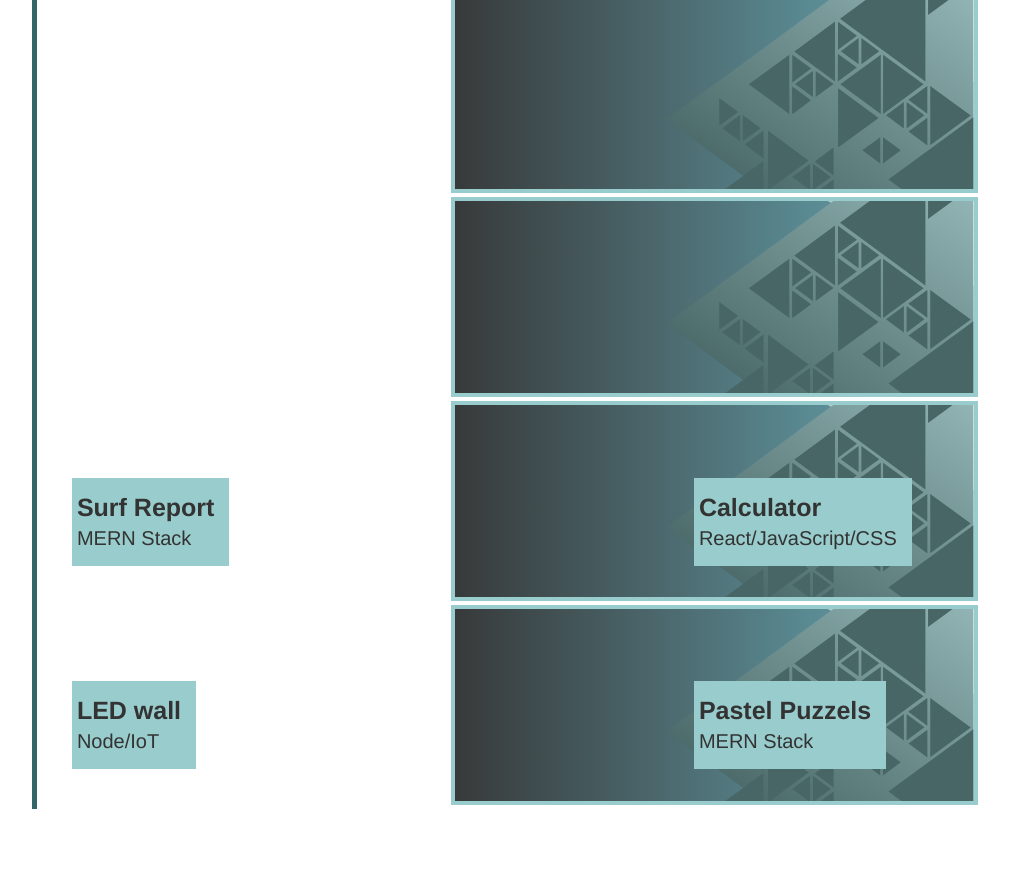
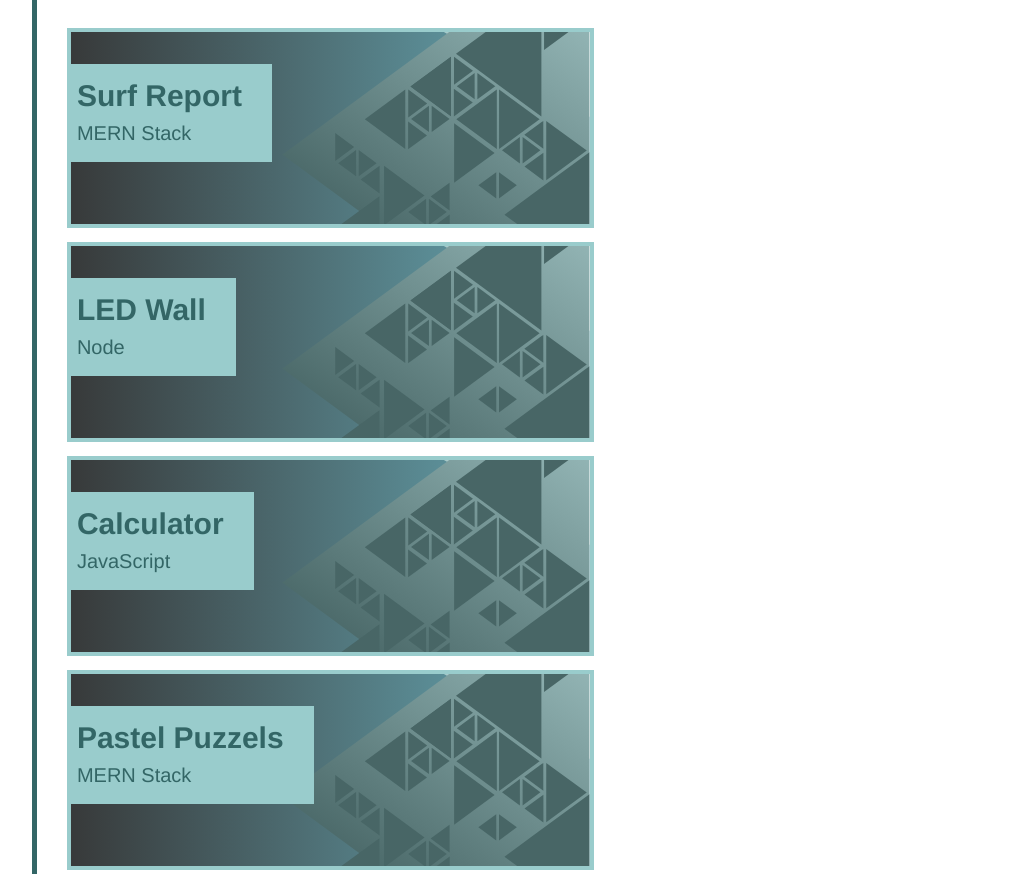
Before and after one commit to TigranBalayan10/portfolio-tb, a plain HTML site: page index.html in a window 1280 px wide. Shown: the part 1020-1897 px from the top of the page, without its empty margins (221-1230 px from the left). Drawn offline with Linux system fonts and the light colour scheme.

Commit message:
fixed header and works section texts

```diff
--- a/assets/css/style.css
+++ b/assets/css/style.css
@@ -24,7 +24,7 @@ header {
     top: 0;
     z-index: 9999;
     align-items: center;
-    padding: 15px 75px 15px 0;
+    padding: 5px 75px 5px 0;
   }
 
 header nav ul {
@@ -42,42 +42,30 @@ header h1 a {
     font-size: 25px;
     }
 
-header ul span a {
+header nav ul {
+    display: flex;
+    flex-wrap: wrap;
+    justify-content: space-between;
+    align-items: center;
+    list-style: none;
+    padding: 8px;
+}
+
+header nav ul li {
+    margin: 20px;
     text-decoration: none;
     color: var(--secondary-color);
-    font-size: 15px;
-    padding: 25px;
+    font-size: 20px;
     font-weight: bold;
-    margin: 0 auto 5px auto;
+    border-bottom: 3px solid;
 }
 
-.aboutme-line {
-    border-bottom: solid 3px;
-    border-color: var(--secondary-color);
-    padding: 3px;
+header nav ul li a {
+    text-decoration: none;
+    color: var(--secondary-color);
+    font-size: 20px;
+    font-weight: bold;
 }
-
-.work-line {
-    border-bottom: solid 3px;
-    border-color: var(--secondary-color);
-    padding: 3px;
-    margin-left: 20px;
-}
-
-.contactme-line {
-    border-bottom: solid 3px;
-    border-color: var(--secondary-color);
-    padding: 3px;
-    margin-left: 20px;
-}
-
-.resume-line {
-    border-bottom: solid 3px;
-    border-color: var(--secondary-color);
-    padding: 3px;
-    margin-left: 20px;
-}
-
 .hero {
     position: relative;
     text-align: center;
@@ -171,79 +159,95 @@ header ul span a {
 .small-works {
     display: flex;
     flex-wrap: wrap;
-    justify-content: end;
-    position: relative;
-    text-align: center;
-    color: var(--tertiary-color);
+    justify-content: space-between;
 }
 
 .small-works img {
+    border: 4px solid var(--secondary-color);
     height: 200px;
-    object-fit: contain;
-    margin-left: 13px;
-    border: 4px solid var(--secondary-color);
-    margin-right: 81px;
+    margin: 10px 70px 0 30px;
 }
-.work1-text {
+
+.surf-report {
+    position: relative;
+    text-align: left;
+}
+
+.surf-report-text {
     position: absolute;
-    bottom: 243px;
-    left: 35px;
+    bottom: 70px;
+    left: 30px;
     background-color: var(--secondary-color);
-    font-size: 25px;
-    padding: 15px 15px 15px 5px;
+    font-size: 30px;
+    padding: 15px 30px 15px 10px;
     text-align: left;
     font-weight: bold;
 }
 
-.work1-text a {
+.surf-report-text a {
     font-size: 20px;
     font-weight: normal;
 }
 
-.work2-text {
+.led-wall {
+    position: relative;
+    text-align: left;
+}
+
+.led-wall-text {
     position: absolute;
-    bottom: 40px;
-    left: 35px;
+    bottom: 70px;
+    left: 30px;
     background-color: var(--secondary-color);
-    font-size: 25px;
-    padding: 15px 15px 15px 5px;
+    font-size: 30px;
+    padding: 15px 30px 15px 10px;
     text-align: left;
     font-weight: bold;
 }
 
-.work2-text a {
+.led-wall-text a {
     font-size: 20px;
     font-weight: normal;
 }
 
-.work3-text {
+.calculator {
+    position: relative;
+    text-align: left;
+}
+
+.calculator-text {
     position: absolute;
-    bottom: 243px;
-    left: 657px;
+    bottom: 70px;
+    left: 30px;
     background-color: var(--secondary-color);
-    font-size: 25px;
-    padding: 15px 15px 15px 5px;
+    font-size: 30px;
+    padding: 15px 30px 15px 10px;
     text-align: left;
     font-weight: bold;
 }
 
-.work3-text a {
+.calculator-text a {
     font-size: 20px;
     font-weight: normal;
 }
 
-.work4-text {
+.pastel-puzzels {
+    position: relative;
+    text-align: left;
+}
+
+.pastel-puzzels-text {
     position: absolute;
-    bottom: 40px;
-    left: 657px;
+    bottom: 70px;
+    left: 30px;
     background-color: var(--secondary-color);
-    font-size: 25px;
-    padding: 15px 15px 15px 5px;
+    font-size: 30px;
+    padding: 15px 30px 15px 10px;
     text-align: left;
     font-weight: bold;
 }
 
-.work4-text a {
+.pastel-puzzels-text a {
     font-size: 20px;
     font-weight: normal;
 }
--- a/index.html
+++ b/index.html
@@ -14,18 +14,18 @@
         </h1>
         <nav>
             <ul>
-                <span class="aboutme-line">
+                <li>
                     <a href="#about-me">About Me</a>
-                </span>
-                <span class="work-line">
+                </li>
+                <li>
                     <a href="#work">Work</a>
-                </span>
-                <span class="contactme-line">
+                </li>
+                <li>
                     <a href="#contact-me">Contact Me</a>
-                </span>
-                <span class="resume-line">
+                </li>
+                <li>
                     <a href="#Resume">Resume</a>
-                </span>
+                </li>
             </ul>
         </nav>
     </header>
@@ -59,31 +59,31 @@
                 </div>
             </div>
             <div class="small-works">
-                <div class="work1">
+                <div class="surf-report">
                     <a href="/">
                     <img src="./assets/images/placeholder.svg"></a>
-                    <div class="work1-text">Surf Report</br>
+                    <div class="surf-report-text">Surf Report</br>
                         <a>MERN Stack</a>
                     </div>
                 </div>
-                <div class="work2">
+                <div class="led-wall">
                     <a href="/">
                     <img src="./assets/images/placeholder.svg"></a>
-                    <div class="work2-text">LED wall</br>
-                        <a>Node/IoT</a>
+                    <div class="led-wall-text">LED Wall</br>
+                        <a>Node</a>
                     </div>
                 </div>
-                <div class="work3">
+                <div class="calculator">
                     <a href="/">
                     <img src="./assets/images/placeholder.svg"></a>
-                    <div class="work3-text">Calculator</br>
-                        <a>React/JavaScript/CSS</a>
+                    <div class="calculator-text">Calculator</br>
+                        <a>JavaScript</a>
                     </div>
                 </div>
-                <div class="work4">
+                <div class="pastel-puzzels">
                     <a href="/">
                     <img src="./assets/images/placeholder.svg"></a>
-                    <div class="work4-text">Pastel Puzzels</br>
+                    <div class="pastel-puzzels-text">Pastel Puzzels</br>
                         <a>MERN Stack</a>
                     </div>
                 </div>
```
